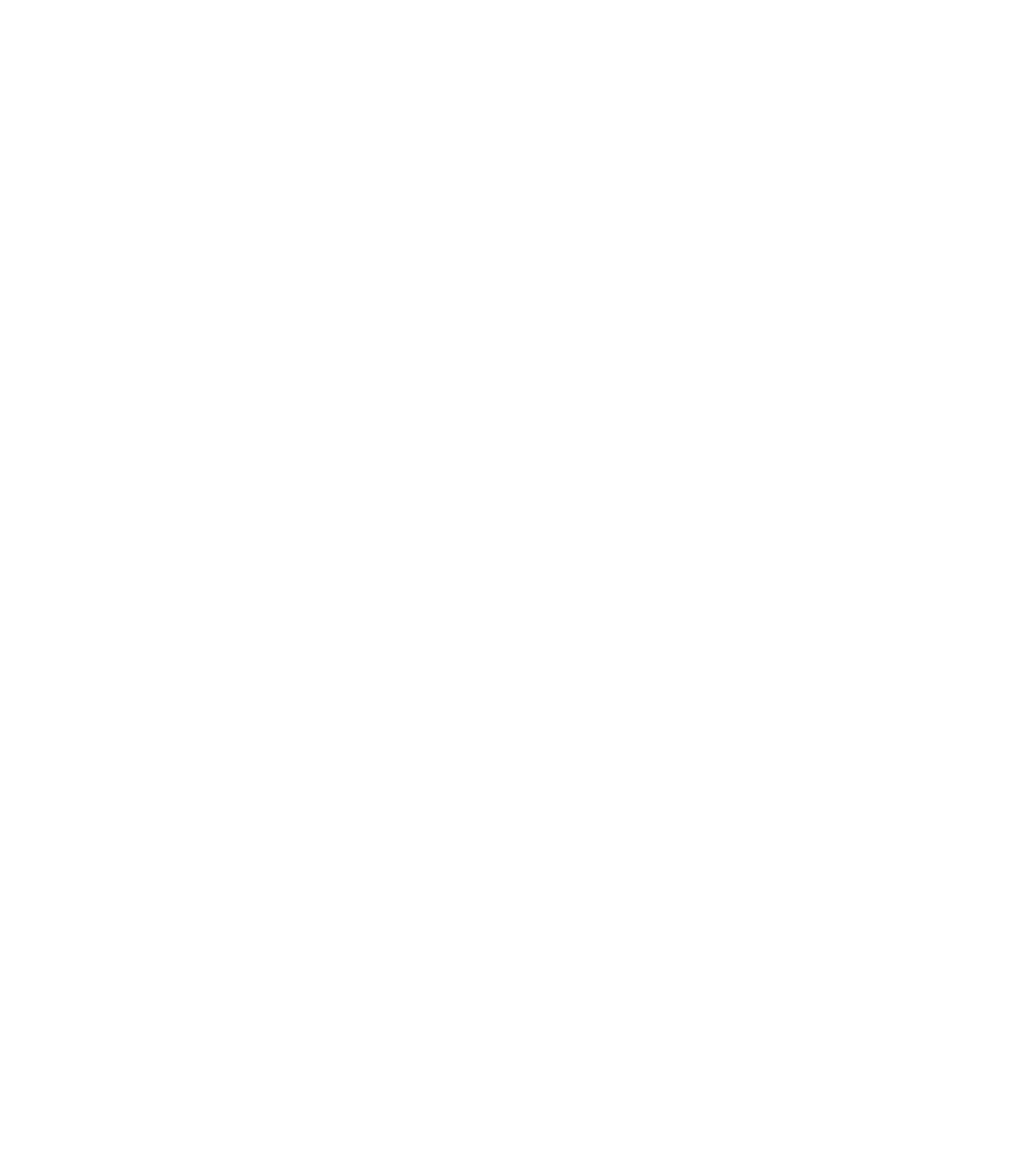
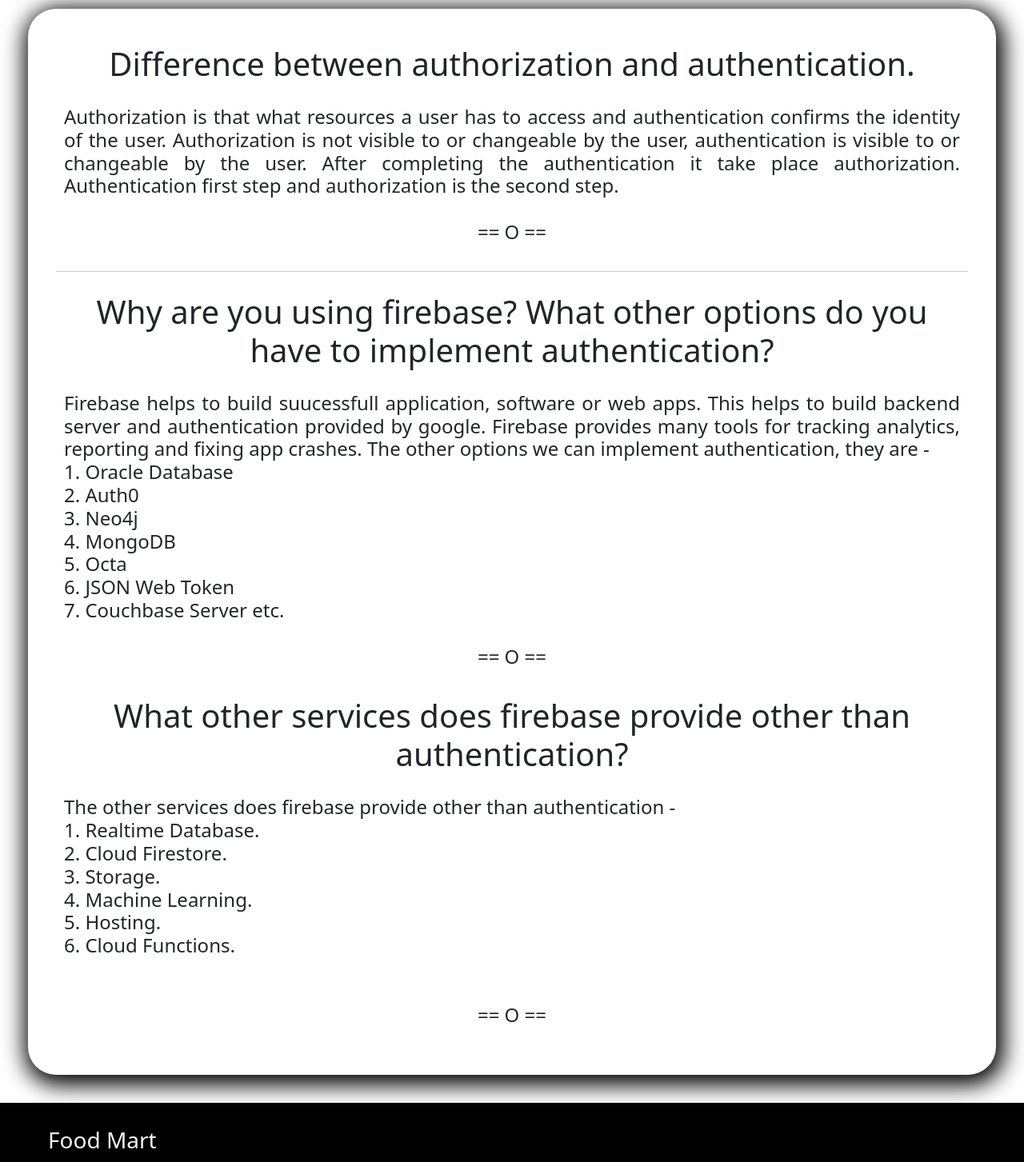
Before and after one commit to TouhedurRahman/independent-service-provider, a React (Create React App) app: page /blog in a window 1280 px wide. Shown: the part 80-1533 px from the top of the page at 80% size. Before the commit the page ends 800 px from the top, so only its background shows below. Built offline with nearby package versions, Linux system fonts and the light colour scheme; no server answers.

Commit message:
Blog added and make responsive

```diff
--- a/src/Components/AboutMe/AboutMe.js
+++ b/src/Components/AboutMe/AboutMe.js
@@ -7,7 +7,7 @@
         <div>
             <div className='about-me border border-success w-75 mt-5 mb-5 mx-auto p-3' style={{ borderRadius: "30px" }}>
                 < div className='about-myself'>
-                    <img className='p-3' style={{ width: "200px", height: "200px", borderRadius: "50%" }} src="../images/about-me/touhed.jpg" alt="" />
+                    <img className='p-3' style={{ width: "200px", height: "200px", borderRadius: "50%" }} src="../images/about-me/touhed.jpg" alt="Profile Pic..." />
                     <div className='p-3'>
                         <h3>Touhedur Rahman Khan</h3>
                         <h5>BSc. in Computer Science and Engineering</h5>
--- /dev/null
+++ b/src/Components/Blog/Blog.css
@@ -0,0 +1,16 @@
+.qna {
+    margin: 35px;
+    padding: 35px;
+    border-radius: 35px;
+    box-shadow: 3px 6px 28px 7px #000000;
+}
+
+.question {
+    padding: 10px;
+    text-align: center;
+}
+
+.answer {
+    padding: 10px;
+    text-align: justify;
+}
--- a/src/Components/Blog/Blog.js
+++ b/src/Components/Blog/Blog.js
@@ -1,9 +1,52 @@
 import React from 'react';
+import Footer from '../Footer/Footer';
+import './Blog.css';
 
 const Blog = () => {
     return (
         <div>
-
+            <div className='qna'>
+                <div>
+                    <h1 className='question'>Difference between authorization and authentication.</h1>
+                    <h4 className='answer'>
+                        Authorization is that what resources a user has to access and authentication confirms the identity of the user. Authorization is not visible to or changeable by the user, authentication is visible to or changeable by the user. After completing the authentication it take place authorization. Authentication first step and authorization is the second step.
+                        <br /> <br />
+                        <h4 className='text-center'>== O ==</h4>
+                    </h4>
+                </div>
+                <hr />
+                <div>
+                    <h1 className='question'>Why are you using firebase? What other options do you have to implement authentication?</h1>
+                    <h4 className='answer'>
+                        Firebase helps to build suucessfull application, software or web apps. This helps to build backend server and authentication provided by google. Firebase provides many tools for tracking analytics, reporting and fixing app crashes.
+                        The other options we can implement authentication, they are - <br />
+                        1. Oracle Database <br />
+                        2. Auth0 <br />
+                        3. Neo4j <br />
+                        4. MongoDB <br />
+                        5. Octa <br />
+                        6. JSON Web Token <br />
+                        7. Couchbase Server etc.
+                        <br /> <br />
+                        <h4 className='text-center'> == O ==</h4>
+                    </h4>
+                </div>
+                <div>
+                    <h1 className='question'>What other services does firebase provide other than authentication?</h1>
+                    <h4 className='answer'>
+                        The other services does firebase provide other than authentication - <br />
+                        1. Realtime Database. <br />
+                        2. Cloud Firestore. <br />
+                        3. Storage. <br />
+                        4. Machine Learning. <br />
+                        5. Hosting. <br />
+                        6. Cloud Functions. <br />
+                        <br /> <br />
+                        <h4 className='text-center'> == O ==</h4>
+                    </h4>
+                </div>
+            </div>
+            <Footer></Footer>
         </div>
     );
 };
--- a/src/Components/Header/Header.js
+++ b/src/Components/Header/Header.js
@@ -36,6 +36,11 @@
                             style={{ maxHeight: '100px' }}
                             navbarScroll
                         >
+                            <span className='my-auto' style={{ color: "white", marginRight: "20px" }}>
+                                {
+                                    user?.displayName && user.displayName
+                                }
+                            </span>
                             {
                                 user ?
                                     <button onClick={handleSignOut} className="btn btn-link text-white text-decoration-none">Log Out</button>
@@ -48,7 +53,7 @@
                     </Navbar.Collapse>
                 </Container>
             </Navbar>
-        </div>
+        </div >
     );
 };
 
--- a/src/Components/PageNotFound/PageNotFound.css
+++ b/src/Components/PageNotFound/PageNotFound.css
@@ -1,11 +1,12 @@
 .not-found {
     text-align: center;
+    margin-bottom: 35px;
 }
 
 .not-found img {
     margin: 35px auto;
-    width: 350px;
-    height: 230px;
+    width: 300px;
+    height: 200px;
 }
 
 .home-btn {
```
Also changed, not shown: 1 other file (tests, documents, lock files or other folders).
